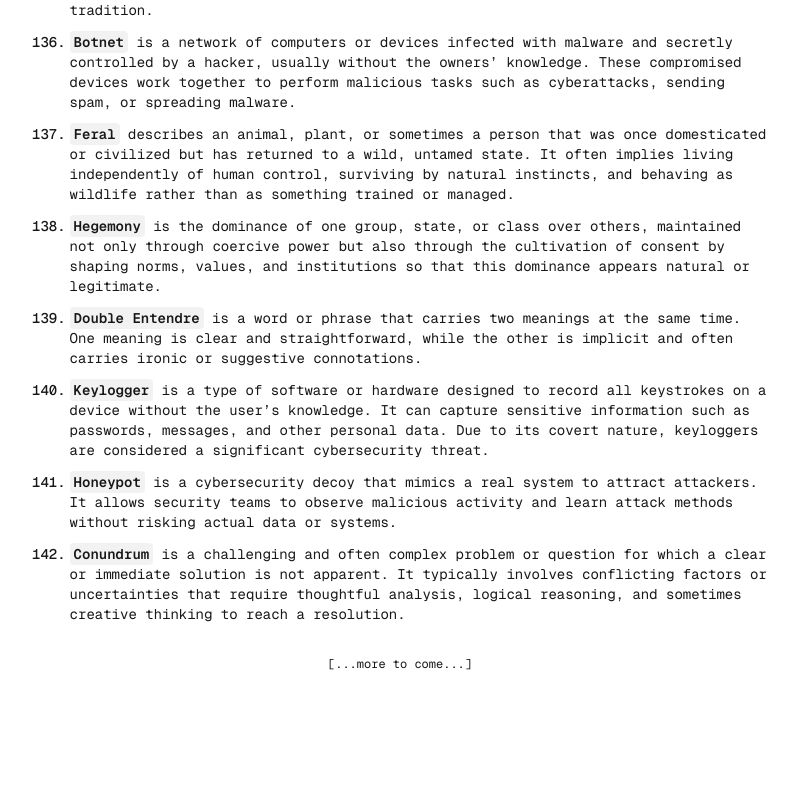
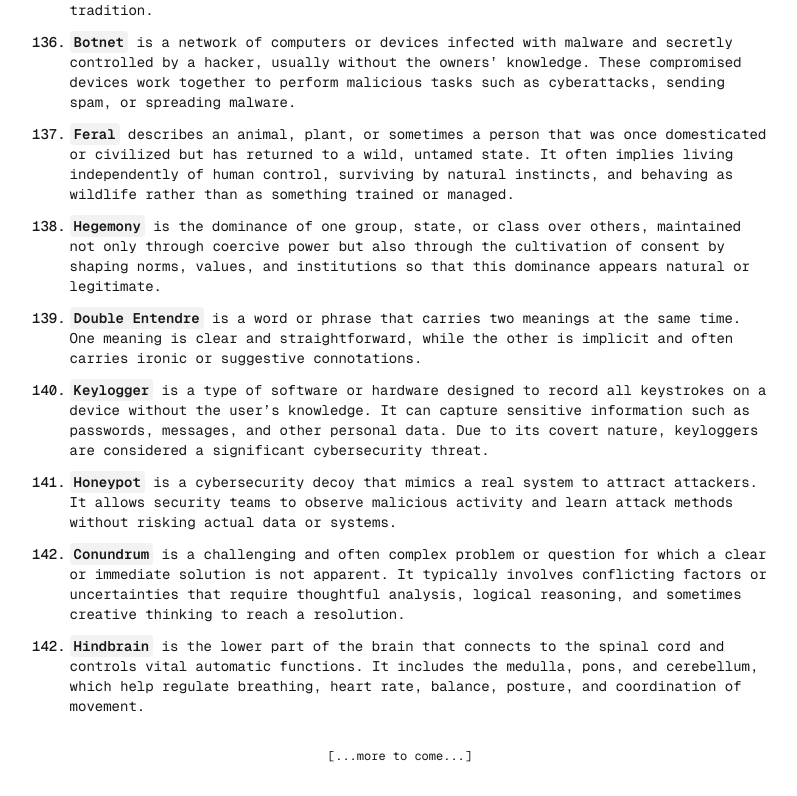
Before and after one commit to BrahimBoussada/mind-log, a Next.js app: page / in a window 1280 px wide. Shown: the part 9091-9887 px from the top of the page, without its empty margins (240-1037 px from the left). Before the commit the page ends 9795 px from the top, so only its background shows below. Built offline with nearby package versions, Linux system fonts and the light colour scheme.

Commit message:
log:12-01-2026

```diff
--- a/src/app/page.tsx
+++ b/src/app/page.tsx
@@ -1380,6 +1380,16 @@ export default function Home() {
           </Text>
         </Note>
 
+        <Note>
+          <N>142.</N>
+          <Text>
+            <Key>Hindbrain</Key> is the lower part of the brain that connects to
+            the spinal cord and controls vital automatic functions. It includes
+            the medulla, pons, and cerebellum, which help regulate breathing,
+            heart rate, balance, posture, and coordination of movement.
+          </Text>
+        </Note>
+
         {/* --- end --- */}
       </NoteWrapper>
 
```
